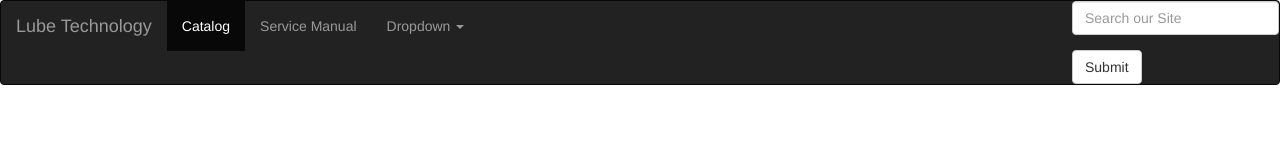
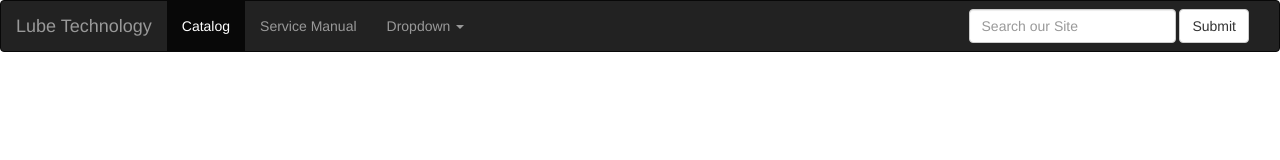
Before and after one commit to agentbright/lube-technology, a plain HTML site: page index.html in a window 1280 px wide. Drawn offline with nearby package versions, Linux system fonts and the light colour scheme.

Commit message:
changed ul to form

```diff
--- a/index.html
+++ b/index.html
@@ -48,12 +48,12 @@
             </li>
           </ul>
 
-          <ul class="nav navbar-nav navbar-right" role="search">
+          <form class="navbar-form navbar-right" role="search">
             <div class="form-group">
               <input type="text" class="form-control" placeholder="Search our Site">
             </div>
             <button type="submit" class="btn btn-default">Submit</button>
-          </ul>
+          </form>
 
         </div><!-- /.navbar-collapse -->
       </nav>
```
